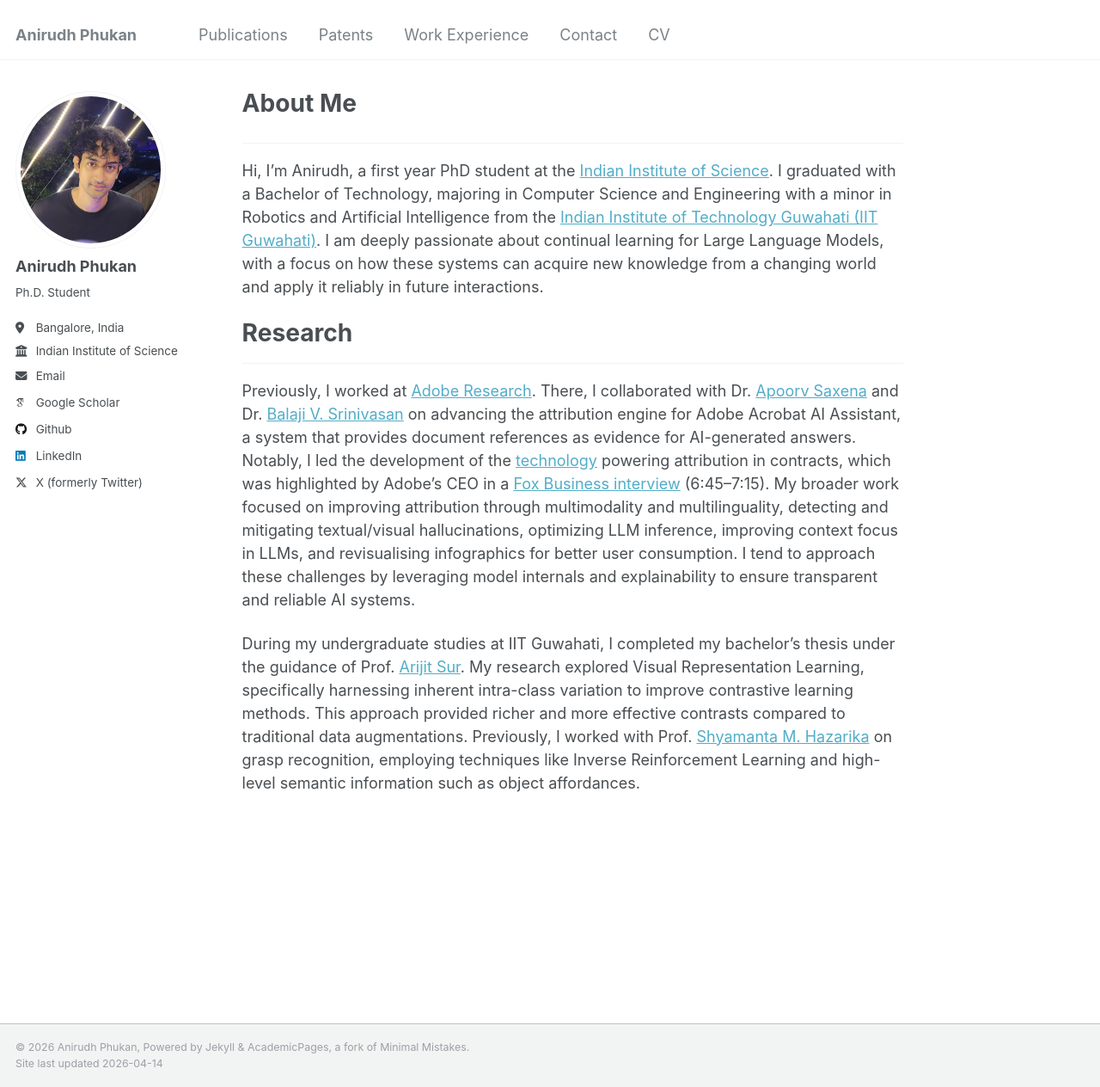
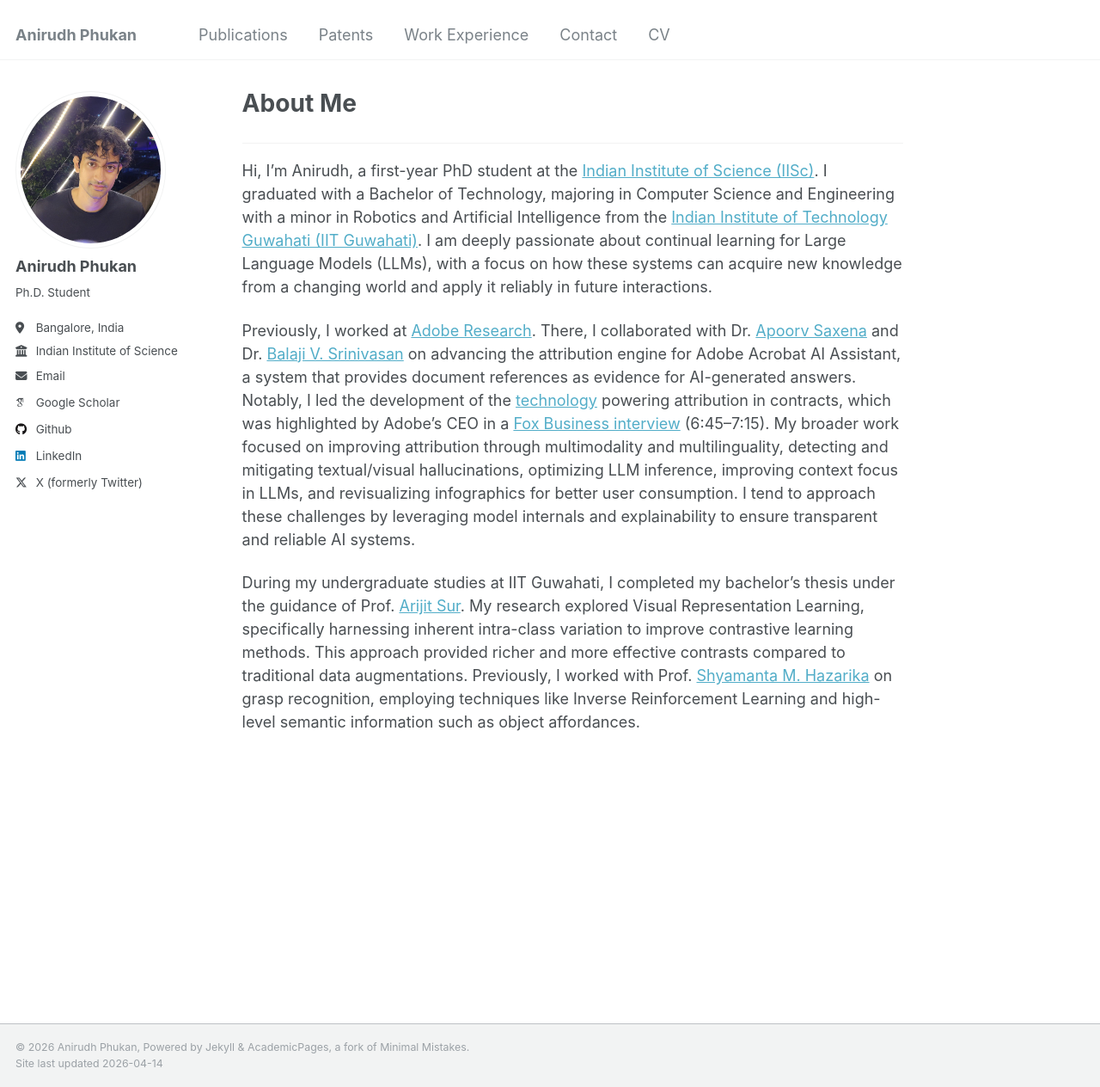
Before and after one commit to Anirudh-Phukan/Anirudh-Phukan.github.io, a Jekyll site: the page built from _pages/about.md, in a window 1280 px wide and 1264 px high. Shown: the whole window at 86% size. Built offline with Jekyll 4.4.1, drawn with Linux system fonts in a browser that asks for light colours; some web fonts are replaced.

Commit message:
updated bio

```diff
--- a/_pages/about.md
+++ b/_pages/about.md
@@ -9,11 +9,8 @@ redirect_from:
 
 ---
 
-Hi, I'm Anirudh, a first year PhD student at the [Indian Institute of Science](https://iisc.ac.in/). I graduated with a Bachelor of Technology, majoring in Computer Science and Engineering with a minor in Robotics and Artificial Intelligence from the [Indian Institute of Technology Guwahati (IIT Guwahati)](https://www.iitg.ac.in/). I am deeply passionate about continual learning for Large Language Models, with a focus on how these systems can acquire new knowledge from a changing world and apply it reliably in future interactions.
+Hi, I'm Anirudh, a first-year PhD student at the [Indian Institute of Science (IISc)](https://iisc.ac.in/). I graduated with a Bachelor of Technology, majoring in Computer Science and Engineering with a minor in Robotics and Artificial Intelligence from the [Indian Institute of Technology Guwahati (IIT Guwahati)](https://www.iitg.ac.in/). I am deeply passionate about continual learning for Large Language Models (LLMs), with a focus on how these systems can acquire new knowledge from a changing world and apply it reliably in future interactions.
 
-# Research
----
-
-Previously, I worked at [Adobe Research](https://research.adobe.com/). There, I collaborated with Dr. [Apoorv Saxena](https://research.adobe.com/person/apoorv-saxena/) and Dr. [Balaji V. Srinivasan](https://research.adobe.com/person/balaji-vasan-srinivasan/) on advancing the attribution engine for Adobe Acrobat AI Assistant, a system that provides document references as evidence for AI-generated answers. Notably, I led the development of the [technology](https://arxiv.org/abs/2411.19187) powering attribution in contracts, which was highlighted by Adobe’s CEO in a [Fox Business interview](https://www.foxbusiness.com/video/6368324084112) (6:45–7:15). My broader work focused on improving attribution through multimodality and multilinguality, detecting and mitigating textual/visual hallucinations, optimizing LLM inference, improving context focus in LLMs, and revisualising infographics for better user consumption. I tend to approach these challenges by leveraging model internals and explainability to ensure transparent and reliable AI systems.
+Previously, I worked at [Adobe Research](https://research.adobe.com/). There, I collaborated with Dr. [Apoorv Saxena](https://research.adobe.com/person/apoorv-saxena/) and Dr. [Balaji V. Srinivasan](https://research.adobe.com/person/balaji-vasan-srinivasan/) on advancing the attribution engine for Adobe Acrobat AI Assistant, a system that provides document references as evidence for AI-generated answers. Notably, I led the development of the [technology](https://arxiv.org/abs/2411.19187) powering attribution in contracts, which was highlighted by Adobe’s CEO in a [Fox Business interview](https://www.foxbusiness.com/video/6368324084112) (6:45–7:15). My broader work focused on improving attribution through multimodality and multilinguality, detecting and mitigating textual/visual hallucinations, optimizing LLM inference, improving context focus in LLMs, and revisualizing infographics for better user consumption. I tend to approach these challenges by leveraging model internals and explainability to ensure transparent and reliable AI systems.
 
 During my undergraduate studies at IIT Guwahati, I completed my bachelor’s thesis under the guidance of Prof. [Arijit Sur](https://www.iitg.ac.in/arijit/). My research explored Visual Representation Learning, specifically harnessing inherent intra-class variation to improve contrastive learning methods. This approach provided richer and more effective contrasts compared to traditional data augmentations. Previously, I worked with Prof. [Shyamanta M. Hazarika](https://www.iitg.ac.in/s.m.hazarika/) on grasp recognition, employing techniques like Inverse Reinforcement Learning and high-level semantic information such as object affordances.
```
